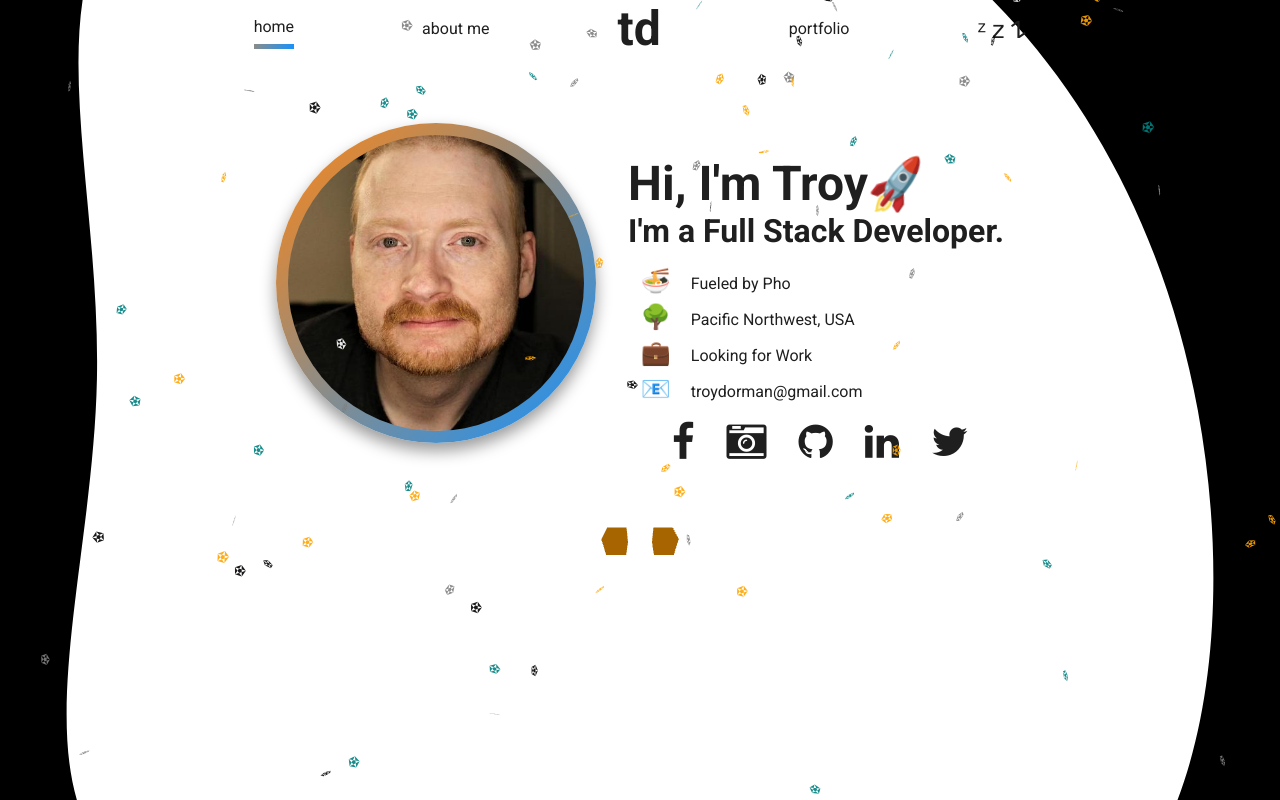
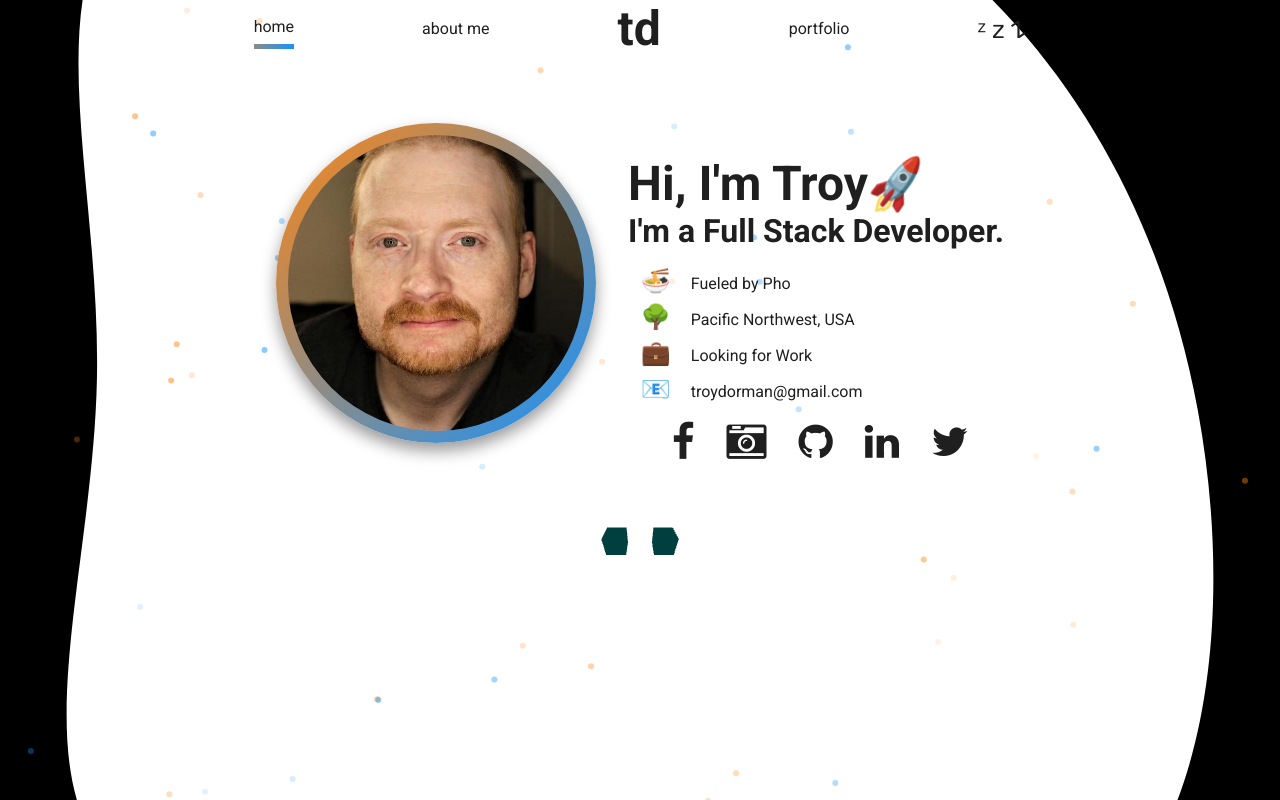
Before and after one commit to infiniteoo/portfolio_2024, a React (Create React App) app: page / in a window 1280 px wide. Built offline with nearby package versions, Linux system fonts and the light colour scheme.

Commit message:
added particle field

```diff
--- a/package.json
+++ b/package.json
@@ -21,12 +21,15 @@
     "react": "^18.2.0",
     "react-confetti": "^6.1.0",
     "react-dom": "^18.2.0",
+    "react-particles": "^2.12.2",
     "react-router-dom": "^6.3.0",
     "react-scripts": "^5.0.1",
     "react-three-fiber": "^6.0.13",
     "react-tilt": "^1.0.2",
     "react-use": "^17.4.0",
     "sass": "^1.54.5",
+    "tsparticles-preset-firefly": "^2.12.0",
+    "tsparticles-slim": "^2.12.0",
     "typescript": "^4.7.4"
   },
   "scripts": {
--- a/src/components/3d/ThreeDBoxes.jsx
+++ b/src/components/3d/ThreeDBoxes.jsx
@@ -20,7 +20,7 @@ function Box(props) {
       onPointerOut={(event) => hover(false)}
     >
       <boxGeometry args={[1, 1, 1]} />
-      <meshStandardMaterial color={hovered ? "hotpink" : "orange"} />
+      <meshStandardMaterial color={hovered ? "orange" : "teal"} />
     </mesh>
   );
 }
--- /dev/null
+++ b/src/components/ParticleAccellerator.jsx
@@ -0,0 +1,83 @@
+import { useCallback } from "react";
+import Particles from "react-particles";
+import { loadSlim } from "tsparticles-slim"; // if you are going to use `loadSlim`, install the "tsparticles-slim" package too.
+
+const ParticleAcellerator = () => {
+  const particlesInit = useCallback(async (engine) => {
+    console.log(engine);
+
+    await loadSlim(engine);
+  }, []);
+
+  const particlesLoaded = useCallback(async (container) => {
+    await console.log(container);
+  }, []);
+
+  return (
+    <Particles
+      id="tsparticles"
+      init={particlesInit}
+      loaded={particlesLoaded}
+      style={{
+        position: "fixed",
+        top: "0",
+        left: "0",
+        width: "100%",
+        height: "100%",
+        zIndex: "-1", // Ensure it's below your content
+      }}
+      options={{
+        background: {
+          color: {
+            value: "transparent",
+          },
+        },
+        fpsLimit: 30,
+        particles: {
+          color: {
+            value: ["rgb(20, 146, 255)", "rgb(255, 134, 20)"],
+          },
+          move: {
+            enable: true,
+            speed: 1,
+            random: true,
+          },
+          number: {
+            value: 50,
+          },
+          opacity: {
+            value: 0.5,
+            anim: {
+              enable: true,
+              speed: 0.5,
+              opacity_min: 0.1,
+            },
+          },
+          shape: {
+            type: "circle",
+          },
+          size: {
+            value: 3,
+          },
+        },
+        interactivity: {
+          events: {
+            onHover: {
+              enable: true,
+              mode: "grab",
+            },
+          },
+          modes: {
+            grab: {
+              distance: 100,
+              line_linked: {
+                opacity: 0.5,
+              },
+            },
+          },
+        },
+      }}
+    />
+  );
+};
+export default ParticleAcellerator;
--- a/src/components/home/Home.js
+++ b/src/components/home/Home.js
@@ -8,6 +8,7 @@ import { Box } from '@mui/material'
 import { info } from '../../info/Info'
 import ConfettiComponent from '../confetti/ConfettiComponent'
 import ThreeDBoxes from '../3d/ThreeDBoxes'
+import ParticleAcellerator from '../ParticleAccellerator'
 
 export default function Home() {
   return (
@@ -19,8 +20,17 @@ export default function Home() {
         alignItems={'center'}
         justifyContent={'center'}
         minHeight={'calc(100vh - 175px)'}
+        style={{ position: 'relative', zIndex: '1' }}
       >
-        <div id="leftright" style={{ display: 'flex', flexDirection: 'row' }}>
+        <div
+          id="leftright"
+          style={{
+            display: 'flex',
+            flexDirection: 'row',
+            position: 'relative',
+            zIndex: '5',
+          }}
+        >
           <div id={'left side'}>
             <Box
               className={classNames((Style.avatar, Style.shadowed))}
@@ -76,8 +86,9 @@ export default function Home() {
         <Box>
           <ThreeDBoxes />
         </Box>
-
-        <ConfettiComponent style={{ zIndex: 0 }} />
+        <div style={{ position: 'relative', zIndex: '0' }}>
+          <ParticleAcellerator />
+        </div>
       </Box>
     </>
   )
```
Also changed, not shown: 2 other files (tests, documents, lock files or other folders).
